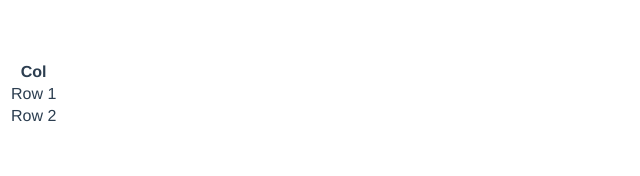
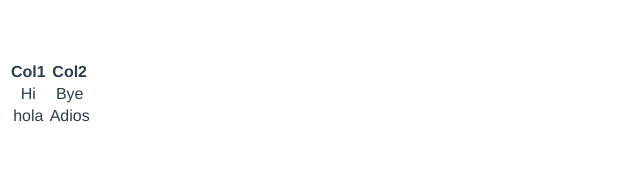
Before and after one commit to MatthewNichols/a-vue-grid, a Vue app: page / in a window 1280 px wide. Shown: the top 176 px of the page, without its empty margins (0-640 px from the left). Built offline with nearby package versions, Linux system fonts and the light colour scheme.

Commit message:
Added naive implemention of dynamic column and row values.

```diff
--- a/src/App.vue
+++ b/src/App.vue
@@ -1,15 +1,30 @@
 <template>
-  <a-vue-grid />
+  <a-vue-grid :columns="columns" :dataRows="dataRows" />
 </template>
 
 <script lang="ts">
 import { defineComponent } from 'vue'
-import AVueGrid from './components/a-vue-grid.vue'
+import AVueGrid, { ColumnDefinition } from './components/a-vue-grid.vue'
 
 export default defineComponent({
   name: 'App',
   components: {
     AVueGrid
+  },
+  setup() {
+    const columns = [
+      { title: 'Col1', valuePropName: 'col1' },
+      { title: 'Col2', valuePropName: 'col2' },
+    ] as ColumnDefinition[];
+
+    const dataRows: any[] = [
+      { id:"1", col2: "Bye", col1: "Hi" },
+      { id:"2", col2: "Adios", col1: "hola" },
+    ];
+
+    return {
+      columns, dataRows
+    };
   }
 })
 </script>
--- a/src/components/a-vue-grid.vue
+++ b/src/components/a-vue-grid.vue
@@ -1,27 +1,35 @@
 <template>
   <table>
     <thead>
-      <th>Col</th>
+      <th v-for="col in columns" :key="col.title">{{ col.title }}</th>
     </thead>
     <tbody>
-      <tr>
-        <td>Row 1</td>
-      </tr>
-      <tr>
-        <td>Row 2</td>
+      <tr v-for="row in dataRows" :key="row.id">
+        <td v-for="col in columns" :key="col.title">{{ row[col.valuePropName] }}</td>
       </tr>
     </tbody>
   </table>
 </template>
 
 <script lang="ts">
-import { ref, defineComponent } from 'vue'
+import { ref, defineComponent, PropType } from 'vue';
+
+export interface ColumnDefinition {
+  title: string;
+  valuePropName: string;
+}
+
 export default defineComponent({
   name: 'AVueGrid',
   props: {
-
+    columns: {
+      type: Array as PropType<Array<ColumnDefinition>>
+    },
+    dataRows: {
+      type: Array as PropType<Array<any>>
+    }
   },
-  setup: () => {
+  setup: (props) => {
     const count = ref(0)
     return { count }
   }
```
